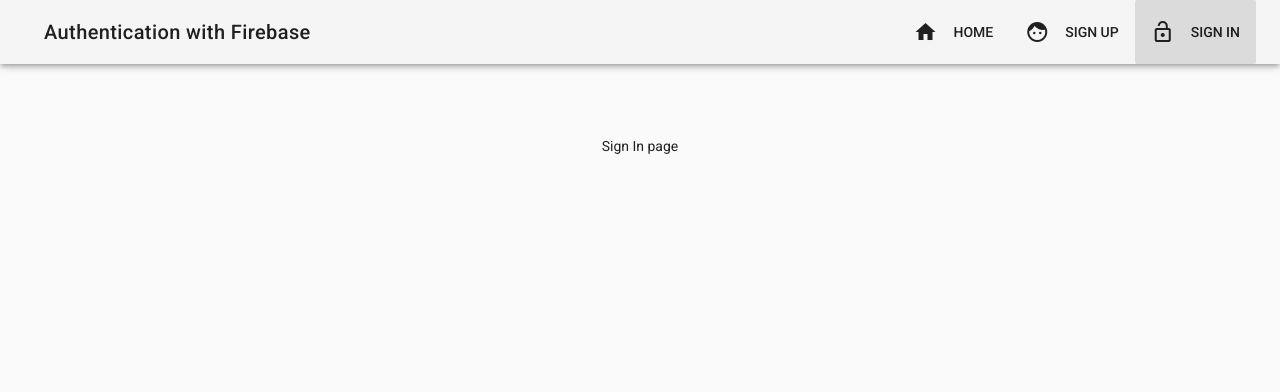
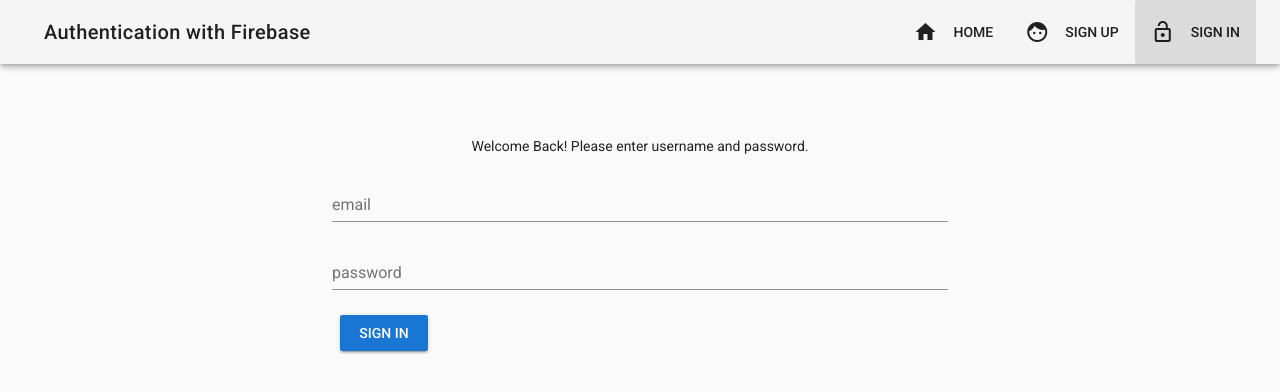
Before and after one commit to alokpant/vuejs-authentication-firebase, a Vue app: page /sign-in in a window 1280 px wide. Shown: the top 392 px of the page. Built offline with nearby package versions, Linux system fonts and the light colour scheme.

Commit message:
Add Sign In page

```diff
--- a/src/components/Signin.vue
+++ b/src/components/Signin.vue
@@ -1,9 +1,38 @@
 <template>
   <v-container fluid>
-    <v-layout column>
+    <v-layout row wrap>
       <v-flex xs12 class="text-xs-center" mt-5>
-        Sign In page
+        Welcome Back! Please enter username and password.
+      </v-flex>
+      <v-flex xs12 sm6 offset-sm3 mt-3>
+        <form>
+          <v-flex>
+            <v-text-field
+              name='email'
+              id='email'
+              label='email'
+              type='email'
+              required>
+            </v-text-field>
+          </v-flex>
+          <v-flex>
+            <v-text-field
+              name='password'
+              id='password'
+              label='password'
+              type='password'
+              required>
+            </v-text-field>
+          </v-flex>
+          <v-flex>
+            <v-btn color='primary' type='submit'>Sign In</v-btn>
+          </v-flex>
+        </form>
       </v-flex>
     </v-layout>
   </v-container>
 </template>
+
+<script>
+  export default { };
+</script>
--- a/src/components/Signup.vue
+++ b/src/components/Signup.vue
@@ -43,5 +43,5 @@
 </template>
 
 <script>
-  export default { }
+  export default { };
 </script>
```
